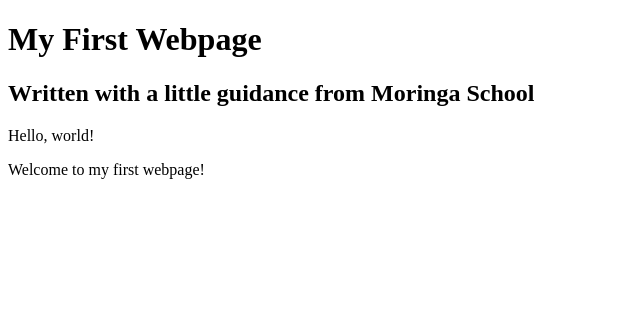
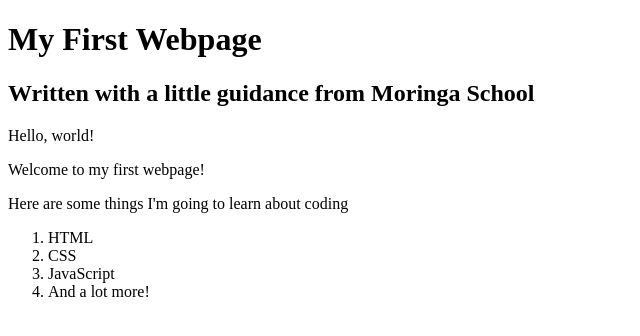
Before and after one commit to Tebiba/my-first-webpage, a plain HTML site: page my-first-webpage.html in a window 1280 px wide. Shown: the whole page, without its empty margins (0-640 px from the left). Drawn offline with Linux system fonts and the light colour scheme.

Commit message:
add list elements

```diff
--- a/my-first-webpage.html
+++ b/my-first-webpage.html
@@ -6,7 +6,16 @@
   <body>
     <h1>My First Webpage</h1>
     <h2>Written with a little guidance from Moringa School</h2>
+
     <p>Hello, world!
     <p>Welcome to my first webpage!</p>
+
+    <p>Here are some things I'm going to learn about coding</p>
+    <ol>
+      <li>HTML</li>
+      <li>CSS</li>
+      <li>JavaScript</li>
+      <li>And a lot more!</li>
+    <ol>
   </body>
 </html>
```
